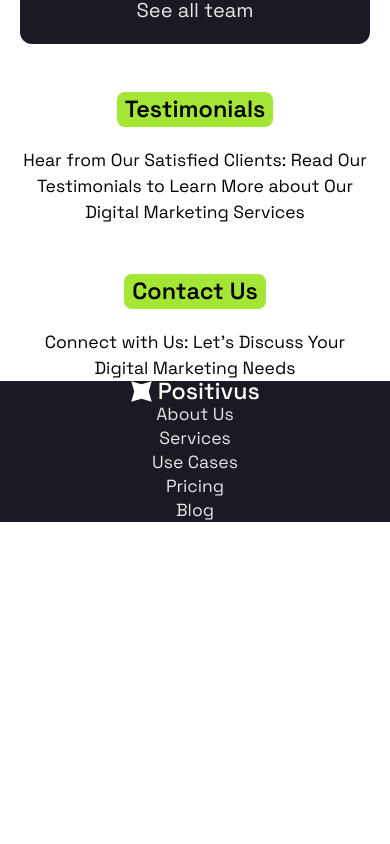
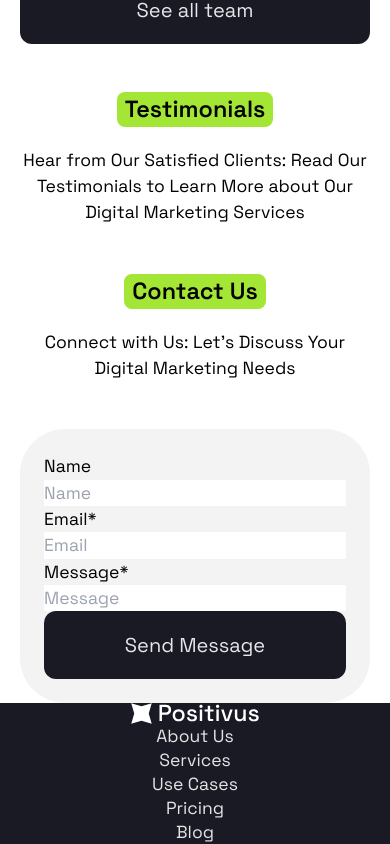
Before and after one commit to LucasMCFidelis/Positivus-Landing-Page, a React (Vite) app: page / in a window 390 px wide. Shown: the part 7258-8102 px from the top of the page. Before the commit the page ends 7780 px from the top, so only its background shows below. Built offline with nearby package versions, Linux system fonts and the light colour scheme; what @savvywombat/tailwindcss-grid-areas would draw is missing.

Commit message:
Criação com estrutura inicial da SectionContactUs

```diff
--- a/src/app.tsx
+++ b/src/app.tsx
@@ -61,11 +61,7 @@ export function App() {
           description="Hear from Our Satisfied Clients: Read Our Testimonials to Learn More about Our Digital Marketing Services"
           paragraphSize="md"
         />
-        <Card.Header
-          title="Contact Us"
-          description="Connect with Us: Let's Discuss Your Digital Marketing Needs"
-          paragraphSize="sm"
-        />
+        <Section.ContactUs/>
       </div>
       <Section.Footer />
     </main>
--- /dev/null
+++ b/src/components/sectionPage/SectionContactUs.tsx
@@ -0,0 +1,31 @@
+import { Button } from "../button";
+import { Card } from "../cards";
+
+export function SectionContactUs() {
+    return (
+        <>
+            <Card.Header
+                title="Contact Us"
+                description="Connect with Us: Let's Discuss Your Digital Marketing Needs"
+                paragraphSize="sm"
+            />
+
+            <Card.Wrapper bgColor="primary" border="none" rounded="lg" className="relative w-full grid grid-cols-1 lg:grid-cols-2">
+                <form action="" className="flex flex-col text-paragraph-mobile lg:text-paragraph-desktop">
+                    <label htmlFor="name">Name</label>
+                    <input type="text" id="name" placeholder="Name"/>
+
+                    <label htmlFor="email">Email*</label>
+                    <input type="text" id="email" placeholder="Email"/>
+
+                    <label htmlFor="message">Message*</label>
+                    <input type="text" id="message" placeholder="Message"/>
+
+                    <Button colorBG={"dark"} text="Send Message"  type="submit" />
+                </form>
+                <img src="/public/assets/contactUsImage.svg" alt="Contact Us" className="absolute hidden lg:block -right-80" />
+            </Card.Wrapper>
+
+        </>
+    )
+}
--- a/src/components/sectionPage/index.tsx
+++ b/src/components/sectionPage/index.tsx
@@ -1,4 +1,5 @@
 import { SectionCaseStudies } from "./SectionCaseStudies";
+import { SectionContactUs } from "./SectionContactUs";
 import { SectionFooter } from "./SectionFooter";
 import { SectionHeaderMain } from "./SectionHeaderMain";
 import { SectionServices } from "./SectionServices";
@@ -12,4 +13,5 @@ export const Section = {
     HeaderMain: SectionHeaderMain,
     Footer: SectionFooter,
     WorkingProcess: SectionWorkingProcess,
+    ContactUs: SectionContactUs,
 }
```
Also changed, not shown: public/assets/contactUsImage.svg (added).
